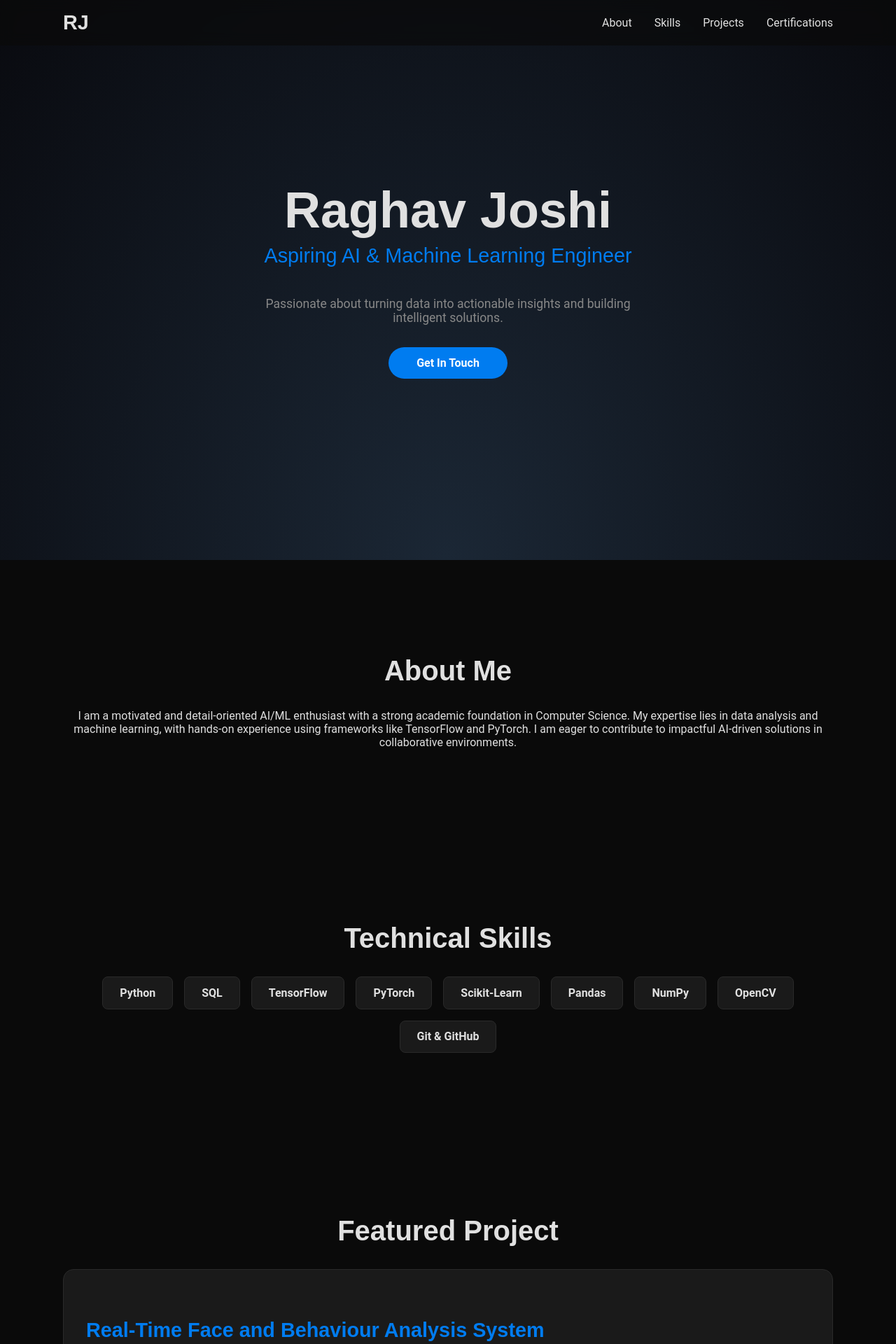
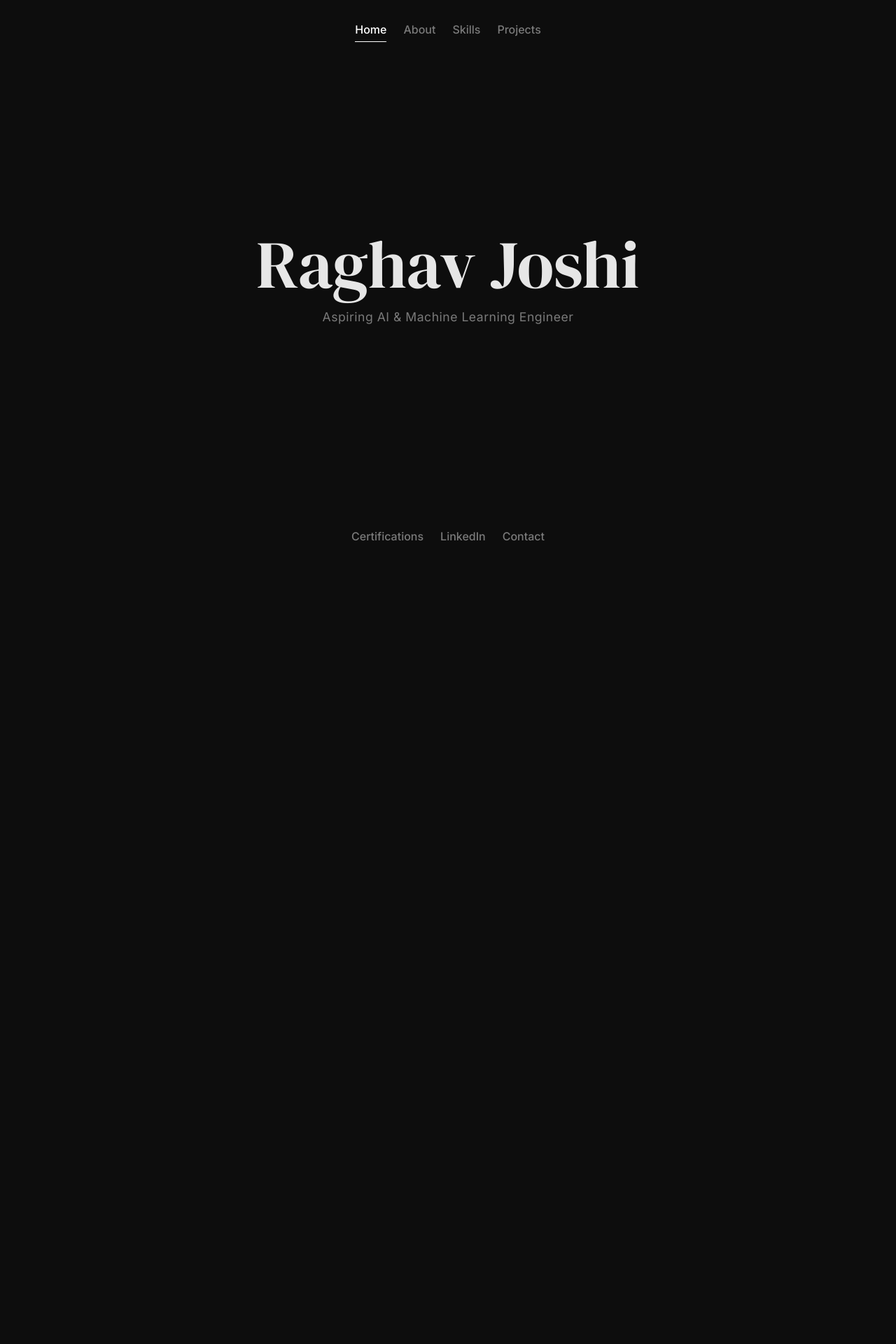
Before and after one commit to RAgHavj12345/raghav-react-portfolio, a React (Vite) app: page / in a window 1280 px wide. Shown: the top 1920 px of the page at 70% size. After the commit the page ends 800 px from the top, so only its background shows below. Built offline with nearby package versions, Linux system fonts and the light colour scheme.

Commit message:
Update portfolio with new Homer/Blonded aesthetic

```diff
--- a/src/App.css
+++ b/src/App.css
@@ -1,136 +1,114 @@
+@import url('https://fonts.googleapis.com/css2?family=Inter:wght@400;500;700&family=DM+Serif+Display&display=swap');
+
 :root {
-    --bg-color: #0a0a0a;
-    --primary-text-color: #e0e0e0;
-    --secondary-text-color: #888;
-    --accent-color: #007cf0;
-    --accent-glow: rgba(0, 124, 240, 0.5);
-    --card-bg: #1a1a1a;
+    --bg-color: #0d0d0d;
+    --text-color: #e6e6e6;
+    --subtle-text-color: #7a7a7a;
+    --accent-color: #ffffff;
     --border-color: #2a2a2a;
-    --heading-font: 'Montserrat', sans-serif;
-    --body-font: 'Roboto', sans-serif;
+    --font-sans: 'Inter', sans-serif;
+    --font-serif: 'DM Serif Display', serif;
 }
 
 body {
-    font-family: var(--body-font);
     background-color: var(--bg-color);
-    color: var(--primary-text-color);
-    margin: 0;
+    color: var(--text-color);
+    font-family: var(--font-sans);
 }
 
-.App {
+.app-container {
+    display: flex;
+    flex-direction: column;
+    justify-content: space-between;
+    min-height: 100vh;
+    padding: 1.5rem;
+}
+
+/* --- Navigation --- */
+.navbar {
+    display: flex;
+    justify-content: center;
+    gap: 1.5rem;
+    width: 100%;
+}
+
+.nav-button {
+    background: none;
+    border: none;
+    color: var(--subtle-text-color);
+    font-family: var(--font-sans);
+    font-size: 1rem;
+    font-weight: 500;
+    cursor: pointer;
+    padding: 0.5rem 0;
+    position: relative;
+    transition: color 0.3s ease;
+}
+
+.nav-button:hover {
+    color: var(--text-color);
+}
+
+.nav-button.active {
+    color: var(--accent-color);
+}
+
+.nav-button::after {
+    content: '';
+    position: absolute;
+    bottom: 0;
+    left: 0;
+    width: 100%;
+    height: 1px;
+    background-color: var(--accent-color);
+    transform: scaleX(0);
+    transform-origin: center;
+    transition: transform 0.4s ease;
+}
+
+.nav-button.active::after {
+    transform: scaleX(1);
+}
+
+
+/* --- Main Content --- */
+.content-container {
+    display: flex;
+    justify-content: center;
+    align-items: center;
+    flex-grow: 1;
     text-align: center;
 }
 
-.container {
-    width: 90%;
-    max-width: 1100px;
-    margin-left: auto;
-    margin-right: auto;
+section {
+    width: 100%;
+    max-width: 700px;
 }
 
-.navbar {
-    width: 100%;
-    padding: 1rem 0;
-    position: fixed;
-    top: 0;
-    z-index: 1000;
-    background-color: rgba(10, 10, 10, 0.7);
-    backdrop-filter: blur(10px);
+.title {
+    font-family: var(--font-serif);
+    font-size: clamp(3rem, 10vw, 6rem);
+    font-weight: 400;
+    line-height: 1;
+    margin-bottom: 1rem;
 }
 
-.navbar .container {
-    display: flex;
-    justify-content: space-between;
-    align-items: center;
+.subtitle {
+    font-size: 1.1rem;
+    color: var(--subtle-text-color);
+    letter-spacing: 0.5px;
 }
 
-.logo {
-    font-family: var(--heading-font);
-    font-size: 1.8rem;
-    font-weight: 700;
-    color: var(--accent-color);
-    text-decoration: none;
-}
-
-.navbar ul {
-    list-style: none;
-    display: flex;
-    gap: 2rem;
-    margin: 0;
-    padding: 0;
-}
-
-.navbar a {
-    color: var(--primary-text-color);
-    text-decoration: none;
-    transition: color 0.3s ease;
-}
-
-.navbar a:hover {
-    color: var(--accent-color);
-}
-
-.hero {
-    min-height: 100vh;
-    width: 100%;
-    display: flex;
-    justify-content: center;
-    align-items: center;
-    background: radial-gradient(ellipse at bottom, #1b2735 0%, #090a0f 100%);
-}
-
-.hero .container {
-    display: flex;
-    flex-direction: column;
-    justify-content: center;
-    align-items: center;
-}
-
-.hero h1 {
-    font-family: var(--heading-font);
-    font-size: 4.5rem;
-    margin: 0;
-}
-
-.hero h2 {
-    font-family: var(--heading-font);
-    font-size: 1.8rem;
-    color: var(--accent-color);
-    margin: 0.5rem 0 1.5rem 0;
-    font-weight: 400;
-}
-
-.hero p {
-    max-width: 600px;
-    color: var(--secondary-text-color);
-    font-size: 1.1rem;
+.section-title {
+    font-family: var(--font-serif);
+    font-size: 2.5rem;
     margin-bottom: 2rem;
 }
 
-.btn {
-    display: inline-block;
-    background-color: var(--accent-color);
-    color: #fff;
-    padding: 0.8rem 2.5rem;
-    text-decoration: none;
-    border-radius: 50px;
-    font-weight: 700;
-    transition: all 0.3s ease;
-}
-
-.btn:hover {
-    transform: translateY(-3px);
-    box-shadow: 0 5px 15px var(--accent-glow);
-}
-
-main section {
-    padding: 6rem 0;
-}
-
-main section h3 {
-    font-family: var(--heading-font);
-    font-size: 2.5rem;
-    margin-bottom: 2rem;
+.section-content {
+    font-size: 1.1rem;
+    line-height: 1.7;
+    color: var(--subtle-text-color);
 }
 
 .skills-grid {
@@ -141,44 +119,56 @@ main section h3 {
 }
 
 .skill-item {
-    background-color: var(--card-bg);
     border: 1px solid var(--border-color);
-    padding: 0.8rem 1.5rem;
-    border-radius: 8px;
-    font-weight: 700;
-    cursor: pointer;
+    padding: 0.75rem 1.5rem;
+    border-radius: 20px;
+    font-weight: 500;
+    transition: background-color 0.3s ease, border-color 0.3s ease;
 }
 
 .project-card {
-    background-color: var(--card-bg);
     border: 1px solid var(--border-color);
-    border-radius: 15px;
+    border-radius: 10px;
     padding: 2rem;
     text-align: left;
-    transition: all 0.3s ease;
+    transition: background-color 0.3s ease, border-color 0.3s ease;
 }
 
-.project-card h4 {
-    font-family: var(--heading-font);
+.project-card h3 {
+    font-family: var(--font-serif);
     font-size: 1.8rem;
-    color: var(--accent-color);
+    margin-bottom: 0.5rem;
 }
 
 .project-status {
+    color: var(--subtle-text-color);
     font-style: italic;
-    color: var(--secondary-text-color);
-    margin: 0.5rem 0;
+    margin-bottom: 1rem;
 }
 
-#cta {
-    background-color: var(--card-bg);
-    border-radius: 15px;
-    padding: 4rem 2rem;
+.tech-stack {
+    margin-top: 1rem;
+    font-size: 0.9rem;
+    color: var(--subtle-text-color);
 }
 
-footer {
-    padding: 2rem 0;
-    color: var(--secondary-text-color);
-    border-top: 1px solid var(--border-color);
-    margin-top: 4rem;
+
+/* --- Footer --- */
+.footer {
+    display: flex;
+    justify-content: center;
+    gap: 1.5rem;
+    width: 100%;
+    padding-top: 1.5rem;
 }
+
+.footer a {
+    color: var(--subtle-text-color);
+    text-decoration: none;
+    font-weight: 500;
+    transition: color 0.3s ease;
+}
+
+.footer a:hover {
+    color: var(--text-color);
+}
--- a/src/App.jsx
+++ b/src/App.jsx
@@ -1,129 +1,103 @@
-import React from 'react';
-import { motion } from 'framer-motion';
+import React, { useState } from 'react';
+import { motion, AnimatePresence } from 'framer-motion';
 import './App.css';
 
-// Animation variants for smooth fade-in and slide-up effect
-const fadeInSlideUp = {
-  hidden: { opacity: 0, y: 50 },
-  visible: {
-    opacity: 1,
-    y: 0,
-    transition: { duration: 0.6, ease: "easeOut" }
-  }
-};
+const sections = ['Home', 'About', 'Skills', 'Projects'];
 
-function App() {
+const App = () => {
+  const [activeSection, setActiveSection] = useState('Home');
+
+  const renderSection = () => {
+    switch (activeSection) {
+      case 'About':
+        return <AboutSection key="about" />;
+      case 'Skills':
+        return <SkillsSection key="skills" />;
+      case 'Projects':
+        return <ProjectsSection key="projects" />;
+      default:
+        return <HomeSection key="home" />;
+    }
+  };
+
   return (
-    <div className="App">
+    <div className="app-container">
       <nav className="navbar">
-        <div className="container">
-          <a href="#" className="logo">RJ</a>
-          <ul>
-            <li><a href="#about">About</a></li>
-            <li><a href="#skills">Skills</a></li>
-            <li><a href="#projects">Projects</a></li>
-            <li><a href="https://raghavj12345.github.io/Certifications/" target="_blank" rel="noopener noreferrer">Certifications</a></li>
-          </ul>
-        </div>
+        {sections.map(section => (
+          <motion.button
+            key={section}
+            className={`nav-button ${activeSection === section ? 'active' : ''}`}
+            onClick={() => setActiveSection(section)}
+            whileHover={{ scale: 1.1 }}
+            whileTap={{ scale: 0.95 }}
+          >
+            {section}
+          </motion.button>
+        ))}
       </nav>
 
-      <motion.header
-        className="hero"
-        initial="hidden"
-        animate="visible"
-        variants={{
-          visible: { transition: { staggerChildren: 0.3 } }
-        }}
-      >
-        <div className="container">
-          <motion.h1 variants={fadeInSlideUp}>Raghav Joshi</motion.h1>
-          <motion.h2 variants={fadeInSlideUp}>Aspiring AI & Machine Learning Engineer</motion.h2>
-          <motion.p variants={fadeInSlideUp}>Passionate about turning data into actionable insights and building intelligent solutions.</motion.p>
-          <motion.div variants={fadeInSlideUp}>
-            <a href="mailto:raghavj12321@gmail.com" className="btn">Get In Touch</a>
-          </motion.div>
-        </div>
-      </motion.header>
-
-      <main>
-        <motion.section
-          id="about"
-          initial="hidden"
-          whileInView="visible"
-          viewport={{ once: true, amount: 0.5 }}
-          variants={fadeInSlideUp}
-        >
-          <div className="container">
-            <h3>About Me</h3>
-            <p>
-              I am a motivated and detail-oriented AI/ML enthusiast with a strong academic foundation in Computer Science. My expertise lies in data analysis and machine learning, with hands-on experience using frameworks like TensorFlow and PyTorch. I am eager to contribute to impactful AI-driven solutions in collaborative environments.
-            </p>
-          </div>
-        </motion.section>
-
-        <motion.section
-          id="skills"
-          initial="hidden"
-          whileInView="visible"
-          viewport={{ once: true, amount: 0.3 }}
-          variants={fadeInSlideUp}
-        >
-          <div className="container">
-            <h3>Technical Skills</h3>
-            <div className="skills-grid">
-              <motion.div whileHover={{ scale: 1.1 }} className="skill-item">Python</motion.div>
-              <motion.div whileHover={{ scale: 1.1 }} className="skill-item">SQL</motion.div>
-              <motion.div whileHover={{ scale: 1.1 }} className="skill-item">TensorFlow</motion.div>
-              <motion.div whileHover={{ scale: 1.1 }} className="skill-item">PyTorch</motion.div>
-              <motion.div whileHover={{ scale: 1.1 }} className="skill-item">Scikit-Learn</motion.div>
-              <motion.div whileHover={{ scale: 1.1 }} className="skill-item">Pandas</motion.div>
-              <motion.div whileHover={{ scale: 1.1 }} className="skill-item">NumPy</motion.div>
-              <motion.div whileHover={{ scale: 1.1 }} className="skill-item">OpenCV</motion.div>
-              <motion.div whileHover={{ scale: 1.1 }} className="skill-item">Git & GitHub</motion.div>
-            </div>
-          </div>
-        </motion.section>
-
-        <motion.section
-          id="projects"
-          initial="hidden"
-          whileInView="visible"
-          viewport={{ once: true, amount: 0.2 }}
-          variants={fadeInSlideUp}
-        >
-          <div className="container">
-            <h3>Featured Project</h3>
-            <motion.div className="project-card" whileHover={{ y: -10 }}>
-              <h4>Real-Time Face and Behaviour Analysis System</h4>
-              <p className="project-status">(In Progress)</p>
-              <p>This project integrates computer vision and deep learning to analyze facial expressions and behavioral patterns from a real-time video feed, with applications in retail, HR, and surveillance.</p>
-              <p><strong>Tech Stack:</strong> Python, OpenCV, TensorFlow</p>
-            </motion.div>
-          </div>
-        </motion.section>
-
-        <motion.section
-          id="cta"
-          initial="hidden"
-          whileInView="visible"
-          viewport={{ once: true, amount: 0.5 }}
-          variants={fadeInSlideUp}
-        >
-          <div className="container">
-            <h3>View My Full List of Credentials</h3>
-            <p>I have completed over 20 job simulations and certification courses. You can view them all on my dedicated certifications page.</p>
-            <a href="https://raghavj12345.github.io/Certifications/" className="btn" target="_blank" rel="noopener noreferrer">View All Certifications</a>
-          </div>
-        </motion.section>
+      <main className="content-container">
+        <AnimatePresence mode="wait">
+          {renderSection()}
+        </AnimatePresence>
       </main>
 
-      <footer>
-        <div className="container">
-          <p>&copy; 2025 Raghav Joshi. Built with React & Framer Motion.</p>
-        </div>
+      <footer className="footer">
+        <a href="https://raghavj12345.github.io/Certifications/" target="_blank" rel="noopener noreferrer">Certifications</a>
+        <a href="https://www.linkedin.com/in/raghav-joshi-687a02373" target="_blank" rel="noopener noreferrer">LinkedIn</a>
+        <a href="mailto:raghavj12321@gmail.com">Contact</a>
       </footer>
     </div>
   );
-}
+};
+
+// --- Section Components ---
+
+const sectionVariants = {
+  hidden: { opacity: 0, y: 30 },
+  visible: { opacity: 1, y: 0, transition: { duration: 0.6, ease: [0.6, 0.01, -0.05, 0.95] } },
+  exit: { opacity: 0, y: -30, transition: { duration: 0.4, ease: [0.6, 0.01, -0.05, 0.95] } }
+};
+
+const HomeSection = () => (
+  <motion.section variants={sectionVariants} initial="hidden" animate="visible" exit="exit">
+    <h1 className="title">Raghav Joshi</h1>
+    <p className="subtitle">Aspiring AI & Machine Learning Engineer</p>
+  </motion.section>
+);
+
+const AboutSection = () => (
+  <motion.section variants={sectionVariants} initial="hidden" animate="visible" exit="exit">
+    <h2 className="section-title">About</h2>
+    <p className="section-content">
+      I am a motivated and detail-oriented AI/ML enthusiast with a strong academic foundation in Computer Science. My passion lies in turning complex data into actionable insights and building impactful, intelligent solutions.
+    </p>
+  </motion.section>
+);
+
+const SkillsSection = () => (
+  <motion.section variants={sectionVariants} initial="hidden" animate="visible" exit="exit">
+    <h2 className="section-title">Skills</h2>
+    <div className="skills-grid">
+      {['Python', 'TensorFlow', 'PyTorch', 'Scikit-Learn', 'Pandas', 'NumPy', 'SQL', 'OpenCV', 'Git'].map(skill => (
+        <motion.div key={skill} className="skill-item" whileHover={{ scale: 1.1, backgroundColor: '#333' }}>
+          {skill}
+        </motion.div>
+      ))}
+    </div>
+  </motion.section>
+);
+
+const ProjectsSection = () => (
+  <motion.section variants={sectionVariants} initial="hidden" animate="visible" exit="exit">
+    <h2 className="section-title">Featured Project</h2>
+    <motion.div className="project-card" whileHover={{ y: -5, boxShadow: '0 10px 20px rgba(0,0,0,0.2)' }}>
+      <h3>Real-Time Face and Behaviour Analysis System</h3>
+      <p className="project-status">(In Progress)</p>
+      <p>This project integrates computer vision and deep learning to analyze facial expressions and behavioral patterns from a real-time video feed.</p>
+      <p className="tech-stack"><strong>Tech:</strong> Python, OpenCV, TensorFlow</p>
+    </motion.div>
+  </motion.section>
+);
 
 export default App;
--- a/src/index.css
+++ b/src/index.css
@@ -1,14 +1,11 @@
-:root {
-  font-synthesis: none;
-  text-rendering: optimizeLegibility;
-  -webkit-font-smoothing: antialiased;
-  -moz-osx-font-smoothing: grayscale;
+/* Reset default browser styles for a clean slate */
+*, *::before, *::after {
+    box-sizing: border-box;
+    margin: 0;
+    padding: 0;
 }
 
-/* This is the key fix: remove default margin/padding and ensure full width */
 body {
-  margin: 0;
-  padding: 0;
-  min-width: 320px;
-  min-height: 100vh;
+    -webkit-font-smoothing: antialiased;
+    -moz-osx-font-smoothing: grayscale;
 }
```
